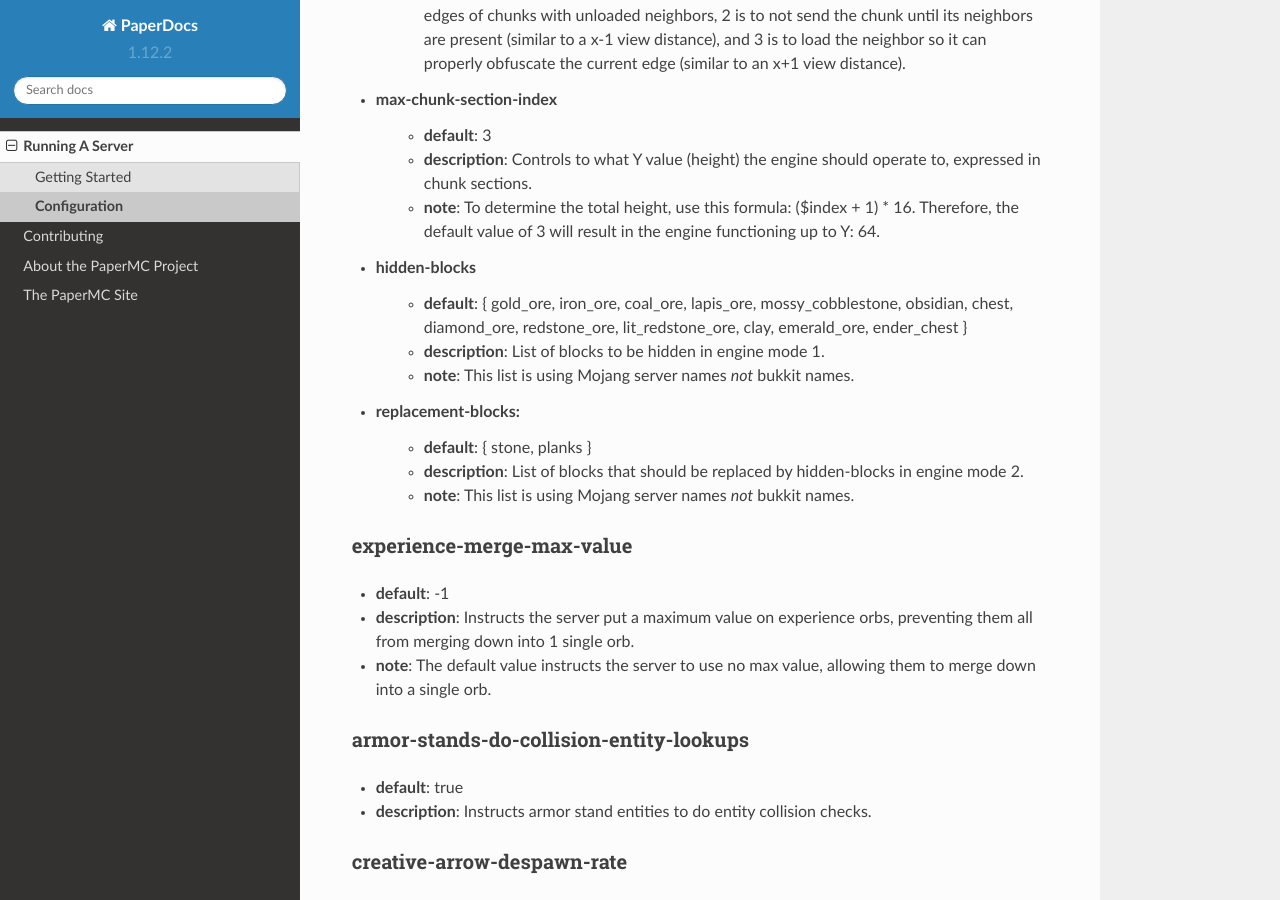
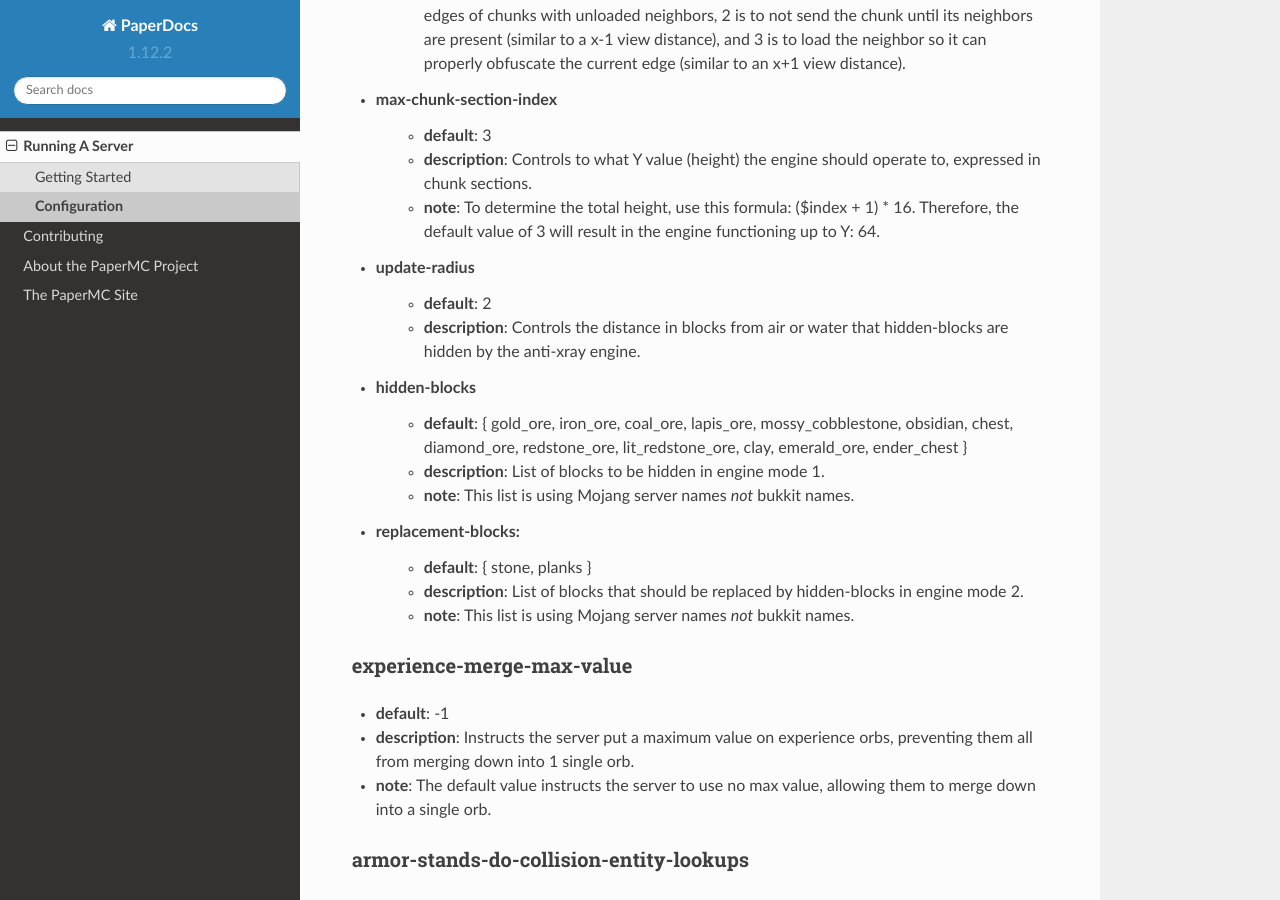
Before and after one commit to PaperMC/PaperDocs, a Sphinx documentation site: the page built from source/server/configuration.rst, in a window 1280 px wide and 900 px high, scrolled down 11684 px. Built offline with Sphinx 7.4.7 and the Read the Docs theme 2.0.0, drawn with Linux system fonts in a browser that asks for light colours.

Commit message:
Add anti-xray.update-radius configuration documentation
https://github.com/PaperMC/Paper/commit/3340e814250e0189f105a8e11a5e0d54cac9255a

```diff
--- a/source/server/configuration.rst
+++ b/source/server/configuration.rst
@@ -518,6 +518,11 @@ anti-xray
       ($index + 1) * 16. Therefore, the default value of 3 will result in the
       engine functioning up to Y: 64.
 
+* update-radius
+    - **default**: 2
+    - **description**: Controls the distance in blocks from air or water that
+      hidden-blocks are hidden by the anti-xray engine.
+
 * hidden-blocks
    - **default**: { gold_ore, iron_ore, coal_ore, lapis_ore, mossy_cobblestone,
      obsidian, chest, diamond_ore, redstone_ore, lit_redstone_ore, clay,
```
